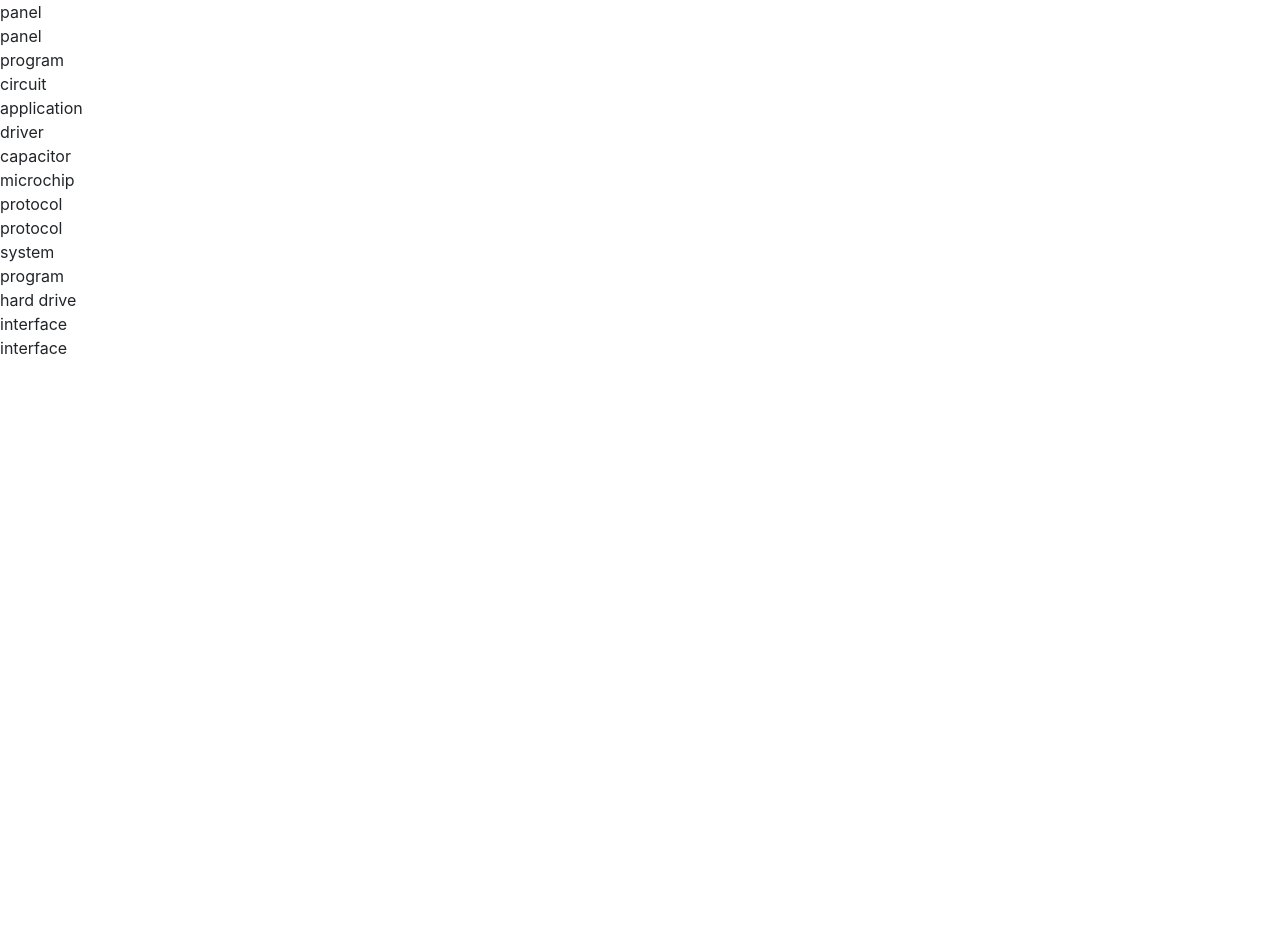
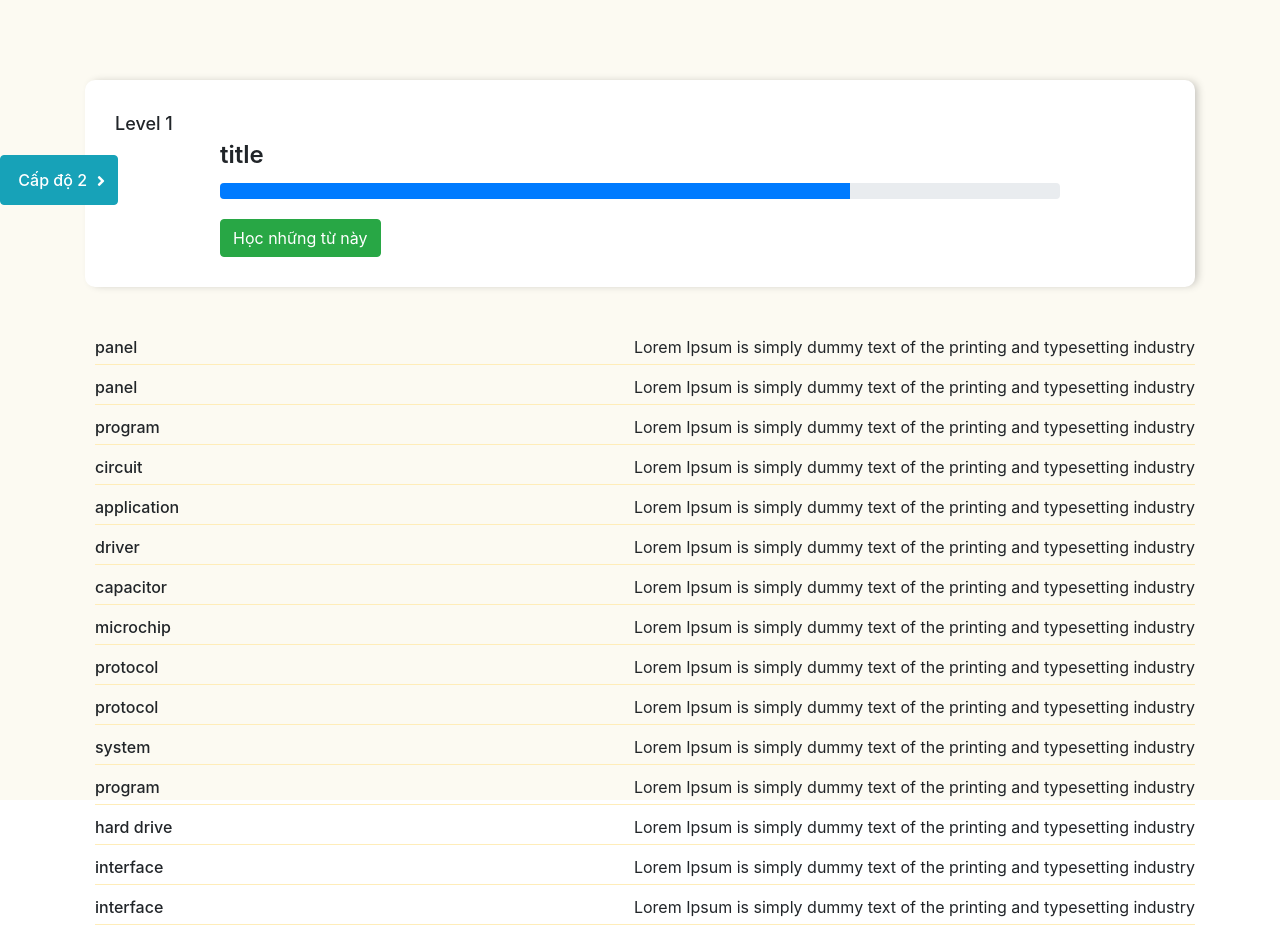
Before and after one commit to TienDat1999/eng-training, an Angular app: page /learn/1/1 in a window 1280 px wide. Before the commit the page ends 800 px from the top, so only its background shows below. Built offline with nearby package versions, Linux system fonts and the light colour scheme.

Commit message:
write css for topic

```diff
--- a/src/app/modules/user/components/topic/topic.component.html
+++ b/src/app/modules/user/components/topic/topic.component.html
@@ -2,12 +2,13 @@
   <div class="row space-topic">
     <div (click)="goToListWord(topic.id)" class="col-3 " *ngFor="let topic of topics">
       <div class="wrap-topic-item ">
-        <div class="id">{{topic.id}}</div>
-        <div class="learn"> Learn</div>
-        <i class="fa fa-graduation-cap" aria-hidden="true" style="font-size:50px"></i>
-        <div class="name">{{topic.topicName}}</div>
+        <div class="wrap-topic-item-number">{{topic.id}}</div>
+        <div class="wrap-topic-item-icon" ><i class="fa fa-graduation-cap" aria-hidden="true" style="font-size:60px"></i></div>
+<!--        <div>-->
+<!--          <i class="far fa-check-circle" aria-hidden="true" style="font-size:50px"></i>-->
+<!--        </div>-->
+        <div class="wrap-topic-item-name">{{topic.topicName}}</div>
       </div>
     </div>
   </div>
-
 </div>
--- a/src/app/modules/user/components/topic/topic.component.scss
+++ b/src/app/modules/user/components/topic/topic.component.scss
@@ -1,19 +1,38 @@
 .wrap-topic {
   display: flex;
   margin: 0 auto;
-  background-color:#FFF8DC;
+  background-color:#fcfaf2;
   .space-topic{
-    width: 80%;
+    width: 60%;
     margin: 0 auto;
   }
   &-item {
     margin-top: 20px;
     cursor: pointer;
     height: 250px;
+    width: 200px;
     text-align: center;
     border-radius: 10px;
     padding: 20px;
     background-color:#FFFFFF;
+    &-number{
+      position: relative;
+      width: 39px;
+      top: -20px;
+      left: 59px;
+      height: 32px;
+      background-color: #fcfaf2;
+      font-weight: 500;
+      border-radius: 0px 0px 23px 26px;
+    }
+    &-name{
+      position: relative;
+      bottom: -88px;
+    }
+    &-icon{
+      position: relative;
+      top:30px;
+    }
   }
 
 }
--- a/src/app/modules/user/components/word-lesson/word-lesson.component.html
+++ b/src/app/modules/user/components/word-lesson/word-lesson.component.html
@@ -1,5 +1,35 @@
-<div>
-  <div *ngFor="let word of words">
-   {{word.word}}
+<div class="wrap-lesson ">
+  <div class="wrap-btn-action">
+
   </div>
+  <div *ngIf="istrue" class="btn btn-warning btn-previous">
+    <i class="fas fa-angle-left"></i>
+    <span>Cấp độ {{levelParam}}</span>
+  </div>
+
+  <div (click)="goToNextPage()" class="btn btn-info btn-after">
+    <span>Cấp độ {{nextLevelParam}}</span>
+    <i class="fas fa-angle-right"></i>
+  </div>
+  <div class="container">
+    <div class="progress-box">
+      <div class="title-level">Level {{levelParam}}</div>
+      <div>
+        <div class="title-lesson">title</div>
+        <div class="progress progress-cus">
+          <div class="progress-bar w-75" role="progressbar" aria-valuenow="75" aria-valuemin="0" aria-valuemax="100"></div>
+        </div>
+      </div>
+      <button type="button" class="btn btn-success btn-learn">Học những từ này</button>
+    </div>
+    <div class="mt-5">
+      <div *ngFor="let word of words">
+        <div class="word-line">
+          <div class="word-line-left">{{word.word}}</div>
+          <div>Lorem Ipsum is simply dummy text of the printing and typesetting industry</div>
+        </div>
+      </div>
+    </div>
+  </div>
+
 </div>
--- a/src/app/modules/user/components/word-lesson/word-lesson.component.scss
+++ b/src/app/modules/user/components/word-lesson/word-lesson.component.scss
@@ -0,0 +1,95 @@
+.wrap-lesson {
+  padding-top: 30px;
+
+  .progress-box {
+    .progress-cus {
+      width: 80%;
+      margin: 0 auto;
+    }
+
+    border-radius: 10px;
+    padding: 30px 30px;
+    background-color: #FFFFFF;
+    -webkit-box-shadow: 4px 0px 8px -2px rgba(0, 0, 0, 0.24);
+    box-shadow: 4px 0px 8px -2px rgba(0, 0, 0, 0.24);
+  }
+
+  .btn-learn {
+    margin-top: 20px;
+    margin-left: 105px;
+  }
+
+  .title-lesson {
+    font-weight: 600;
+    font-size: 24px;
+    margin-left: 105px;
+    margin-bottom: 10px;
+  }
+
+  .title-level {
+    font-weight: 500;
+    font-size: 18px;
+  }
+
+  .word-line {
+    margin-top: 10px;
+    display: flex;
+    padding-bottom: 5px;
+    margin-left: 10px;
+    justify-content: space-between;
+    border-bottom: 1px solid #ffedb9;
+
+    &-left {
+      font-weight: 500;
+    }
+  }
+
+  background-color: #fcfaf2;
+  height: 100vh;
+}
+
+.wrap-btn-action {
+  display: flex;
+  justify-content: space-between;
+
+  .btn-previous {
+    width: 118px;
+    top: 125px;
+    height: 50px;
+    left: 270px;
+    position: relative;
+    display: flex;
+    flex-wrap: wrap;
+    align-content: center;
+
+    i {
+      margin-top: 5px;
+      margin-right: 10px;
+    }
+
+    span {
+      font-weight: 500;
+    }
+  }
+}
+
+.btn-after {
+  width: 118px;
+  top: 125px;
+  height: 50px;
+//  right: 270px;
+  position: relative;
+  display: flex;
+  justify-content: flex-end;
+  flex-wrap: wrap;
+  align-content: center;
+
+  i {
+    margin-top: 5px;
+    margin-left: 10px;
+  }
+
+  span {
+    font-weight: 500;
+  }
+}
--- a/src/app/modules/user/components/word-lesson/word-lesson.component.ts
+++ b/src/app/modules/user/components/word-lesson/word-lesson.component.ts
@@ -1,6 +1,8 @@
 import { Component, OnInit } from '@angular/core';
 import {CourseCardService} from '@app/modules/user/services/course-card.service';
 import {WordModel} from '@app/modules/user/models/userModel';
+import {ActivatedRoute, Router} from '@angular/router';
+
 @Component({
   selector: 'app-word-lesson',
   templateUrl: './word-lesson.component.html',
@@ -9,13 +11,24 @@ import {WordModel} from '@app/modules/user/models/userModel';
 export class WordLessonComponent implements OnInit {
 
   words: WordModel[] = [];
-  constructor(private wordService: CourseCardService) { }
+  levelParam: number;
+  parentParam: string;
+  nextLevelParam: any;
+  istrue = false;
+  constructor(private wordService: CourseCardService, private route: ActivatedRoute,  private router: Router) { }
 
   ngOnInit(): void {
+    this.route.paramMap.subscribe( paramMap => {
+      this.parentParam = paramMap.get('name');
+      this.levelParam = +paramMap.get('id');
+      this.nextLevelParam =  +paramMap.get('id') + 1;
+    });
     this.wordService.getWord().subscribe(value => {
-      console.log(value);
       this.words = value;
     });
   }
 
+  goToNextPage(): void {
+    this.router.navigate(['/learn', this.parentParam, this.nextLevelParam]);
+  }
 }
--- a/src/index.html
+++ b/src/index.html
@@ -5,6 +5,7 @@
   <meta charset="UTF-8">
     <title>english training</title>
     <meta name="viewport" content="width=device-width, initial-scale=1">
+  <link rel="stylesheet" href="https://pro.fontawesome.com/releases/v5.10.0/css/all.css" integrity="sha384-AYmEC3Yw5cVb3ZcuHtOA93w35dYTsvhLPVnYs9eStHfGJvOvKxVfELGroGkvsg+p" crossorigin="anonymous"/>
     <!-- bootstrap css -->
   <link rel="stylesheet" href="https://maxcdn.bootstrapcdn.com/bootstrap/4.0.0/css/bootstrap.min.css" integrity="sha384-Gn5384xqQ1aoWXA+058RXPxPg6fy4IWvTNh0E263XmFcJlSAwiGgFAW/dAiS6JXm" crossorigin="anonymous">
 </head>
```
